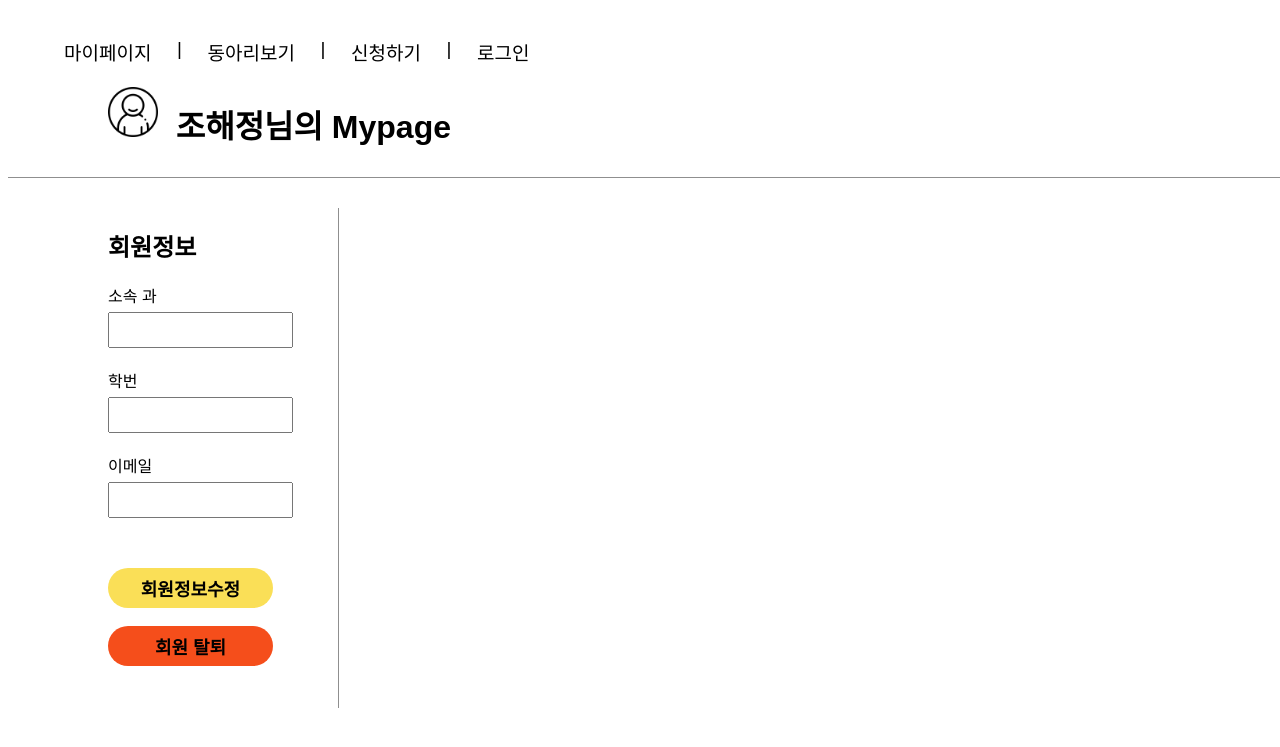
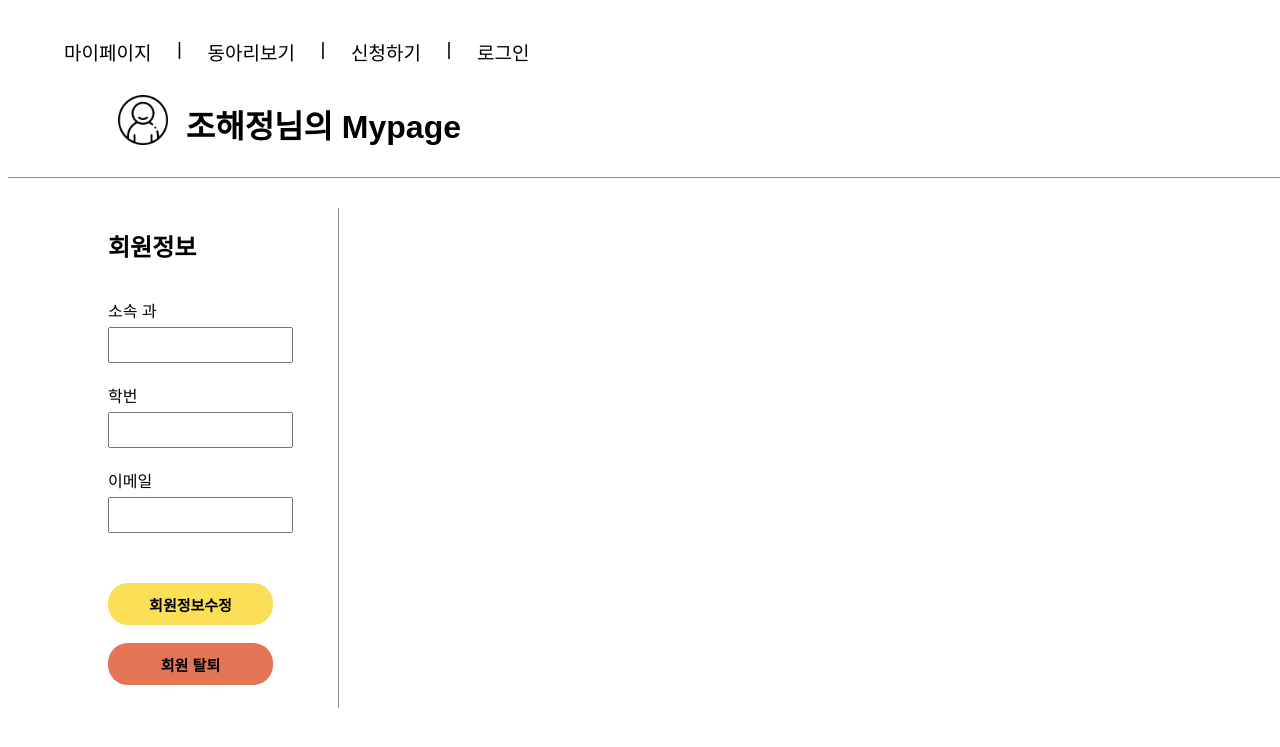
Before and after one commit to areyh817/Dong_s_chung, a PHP site: page /Mypage/main.html in a window 1280 px wide; the page is wider, and only the part inside the window is pictured. Shown: the top 747 px of that part. Run offline with PHP 8.4, Linux system fonts and the light colour scheme; some web fonts are replaced.

Commit message:
로고 위치 수정

```diff
--- a/Mypage/css/main.css
+++ b/Mypage/css/main.css
@@ -10,6 +10,9 @@
 	left:0;
 }
 
+button{
+	cursor: pointer;
+}
 .menu h3 {
 	font-size: 19px;
 	color: #000;
@@ -34,8 +37,8 @@
 
 /* 프로필 메인 */
 .profile_img{
-	margin-top: 7px;
-	margin-left: 100px;
+	margin-top: 15px;
+	margin-left: 110px;
 	width: 50px;
 	float: left;
 }
@@ -61,6 +64,7 @@ hr{
 .member_info{
 	font-family: 'NanumSquare', sans-serif !important;
 	margin-left: 100px;
+	padding-top: 15px;
 
 }
 input{
@@ -68,12 +72,17 @@ input{
 	margin-bottom: 20px;
 	height: 30px;
 }
+/*input[type="text"]{
+	height: 32px;
+	border-radius: 11px;
+	border:1px solid #000;
+}*/
 .edit_info{
 	font-family: 'NanumSquare', sans-serif !important;
 	width: 165px;
-	font-size: 18px;
+	font-size: 15px;
     font-weight: bold;
-    height: 40px;
+    height: 42px;
     border: 0;
     border-radius: 20px;
     background-color: #fadf57;
@@ -82,12 +91,12 @@ input{
 .del_info{
 	font-family: 'NanumSquare', sans-serif !important;
 	width: 165px;
-	font-size: 18px;
+	font-size: 15px;
     font-weight: bold;
-    height: 40px;
+    height: 42px;
     border: 0;
     border-radius: 20px;
-    background-color: #f54e1b;
+    background-color: #e47554;
     color: #000;
 
 }
```
